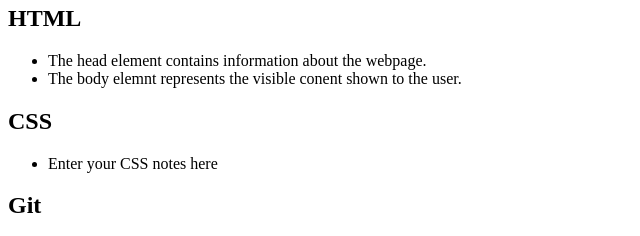
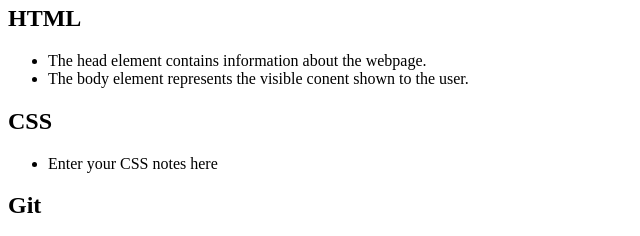
Before and after one commit to 92castro/prework-study-guide, a plain HTML site: page index.html in a window 1280 px wide. Shown: the part 875-1111 px from the top of the page, 0-640 px from the left. Drawn offline with Linux system fonts and the light colour scheme.

Commit message:
Update index.html

```diff
--- a/index.html
+++ b/index.html
@@ -16,7 +16,7 @@
         <h2>HTML</h2>
         <ul>
           <li>The head element contains information about the webpage.</li>
-          <li>The body elemnt represents the visible conent shown to the user.</li>
+          <li>The body element represents the visible conent shown to the user.</li>
         </ul>
       </section>
 
```
